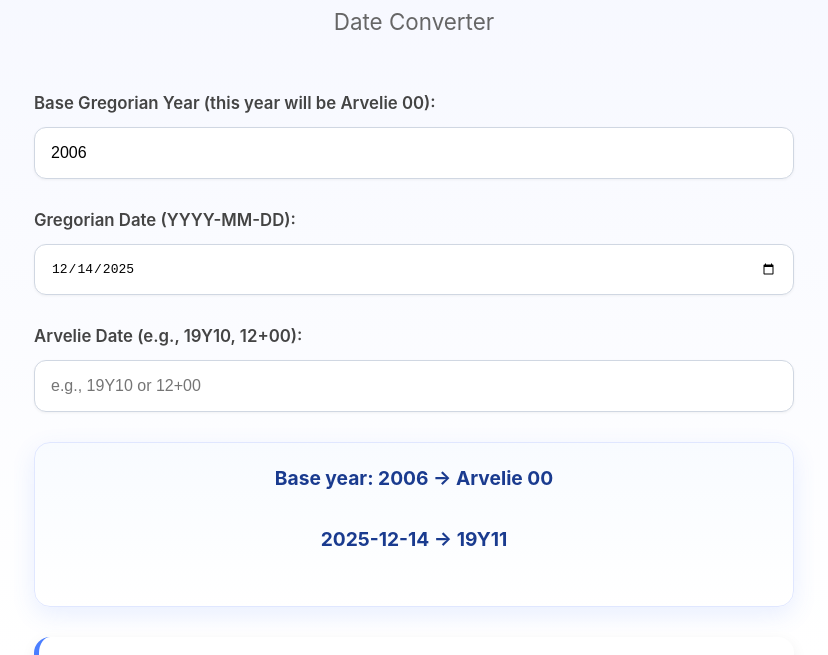
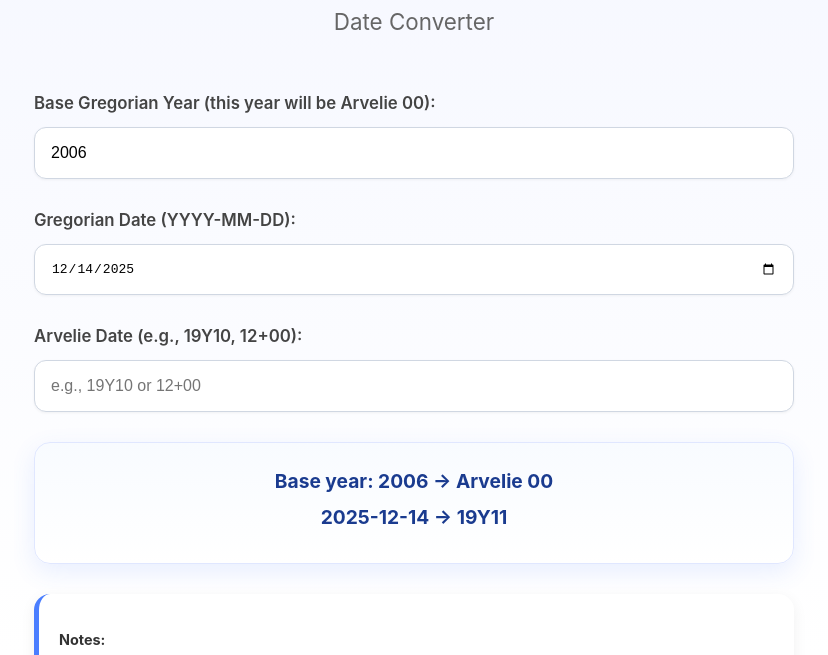
Before and after one commit to MichaelYoDev/arvelieConverter, a plain HTML site: page index.html in a window 1280 px wide. Shown: the part 145-800 px from the top of the page, without its empty margins (226-1054 px from the left). Drawn offline with Linux system fonts and the light colour scheme.

Commit message:
more udpates

```diff
--- a/index.html
+++ b/index.html
@@ -81,6 +81,7 @@
 
         #result {
             margin-top: 30px;
+            line-height: 1.9em;
             padding: 20px 24px;
             background: white;
             border-radius: 16px;
@@ -239,10 +240,10 @@
             const gregInput = document.getElementById('gregorian').value;
             const arvInput = document.getElementById('arvelie').value;
             const baseYear = getBaseYear();
-            let resultText = `<strong>Base year:</strong> ${baseYear} → Arvelie 00<br><br>`;
+            let resultText = `<strong>Base year:</strong> ${baseYear} → Arvelie 00<br>`;
             if (gregInput) {
                 const arv = gregorianToArvelie(gregInput);
-                resultText += `<strong>${gregInput}</strong> → <strong>${arv}</strong><br><br>`;
+                resultText += `<strong>${gregInput}</strong> → <strong>${arv}</strong><br>`;
             }
             if (arvInput) {
                 const greg = arvelieToGregorian(arvInput);
```
